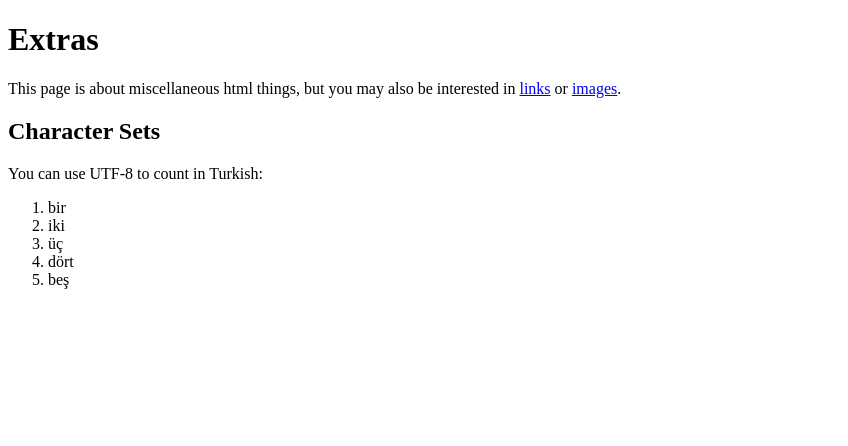
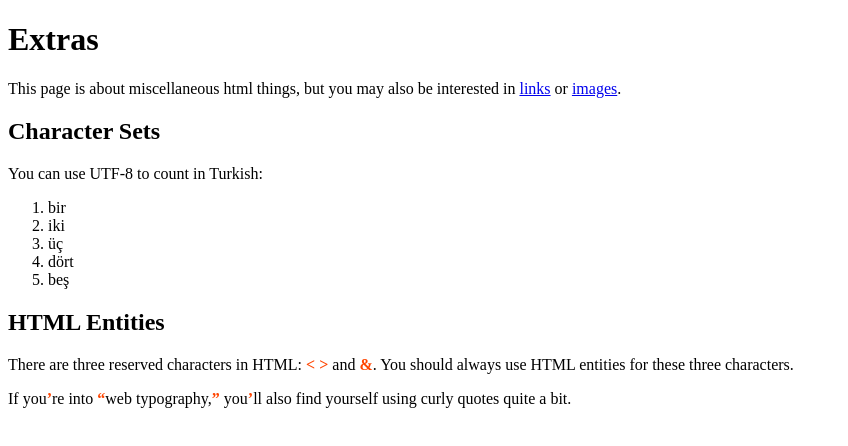
Before and after one commit to nedoratic/iih-03-links-and-images, a plain HTML site: page misc/extras.html in a window 1280 px wide. Shown: the whole page, without its empty margins (0-848 px from the left). Drawn offline with Linux system fonts and the light colour scheme.

Commit message:
extras.html content added

```diff
--- a/misc/extras.html
+++ b/misc/extras.html
@@ -16,5 +16,8 @@
             <li>dört</li>
             <li>beş</li>
         </ol>
+        <h2>HTML Entities</h2>
+        <p>There are three reserved characters in HTML: <strong style="color: orangered;">&lt; &gt;</strong> and <strong style="color: orangered;">&amp;</strong>. You should always use HTML entities for these three characters.</p>
+        <p>If you<strong style="color: orangered;">&rsquo;</strong>re into <strong style="color: orangered;">&ldquo;</strong>web typography,<strong style="color: orangered;">&rdquo;</strong> you<strong style="color: orangered;">&rsquo;</strong>ll also find yourself using curly quotes quite a bit.</p>
     </body>
 </html>
```
